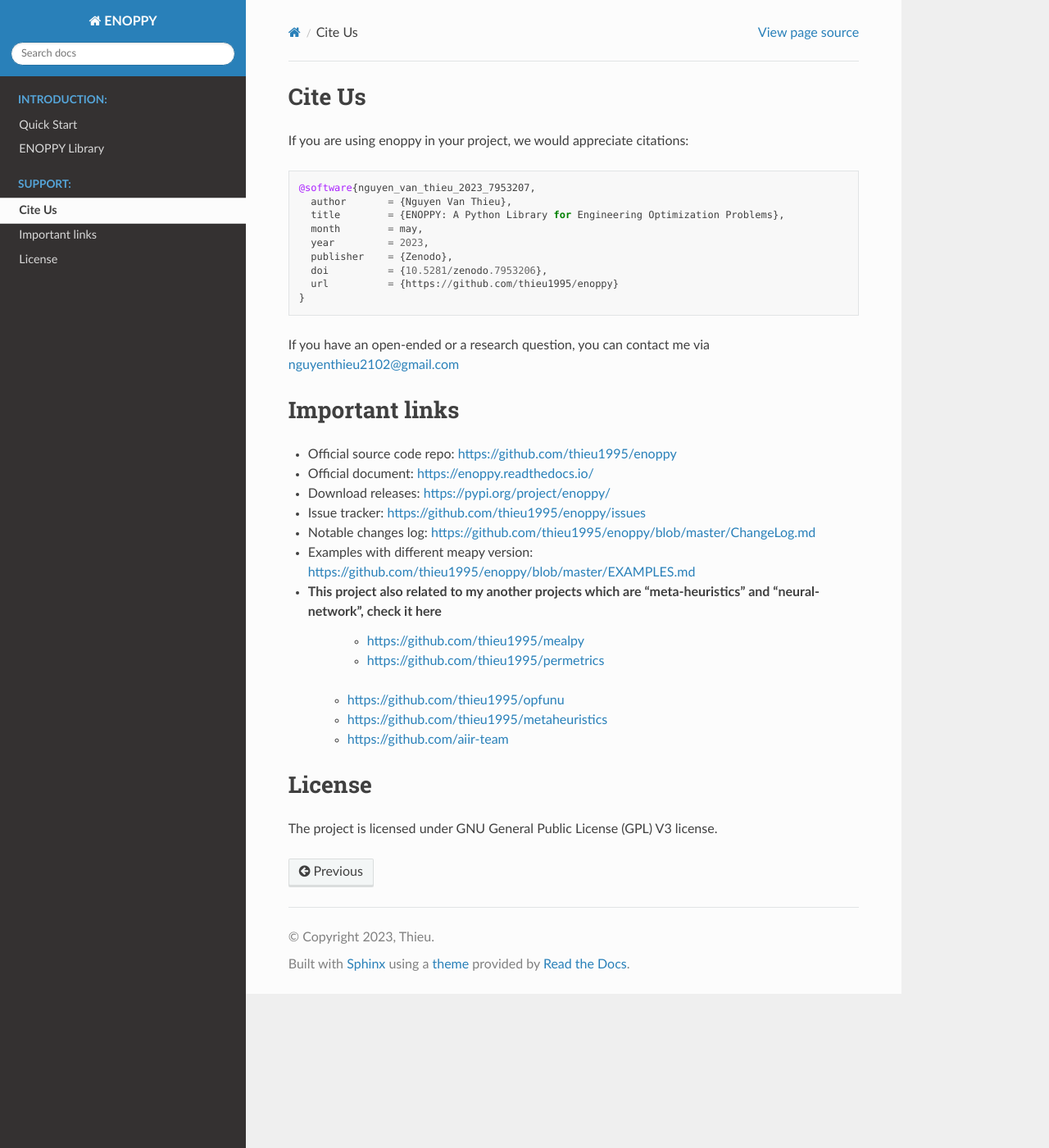
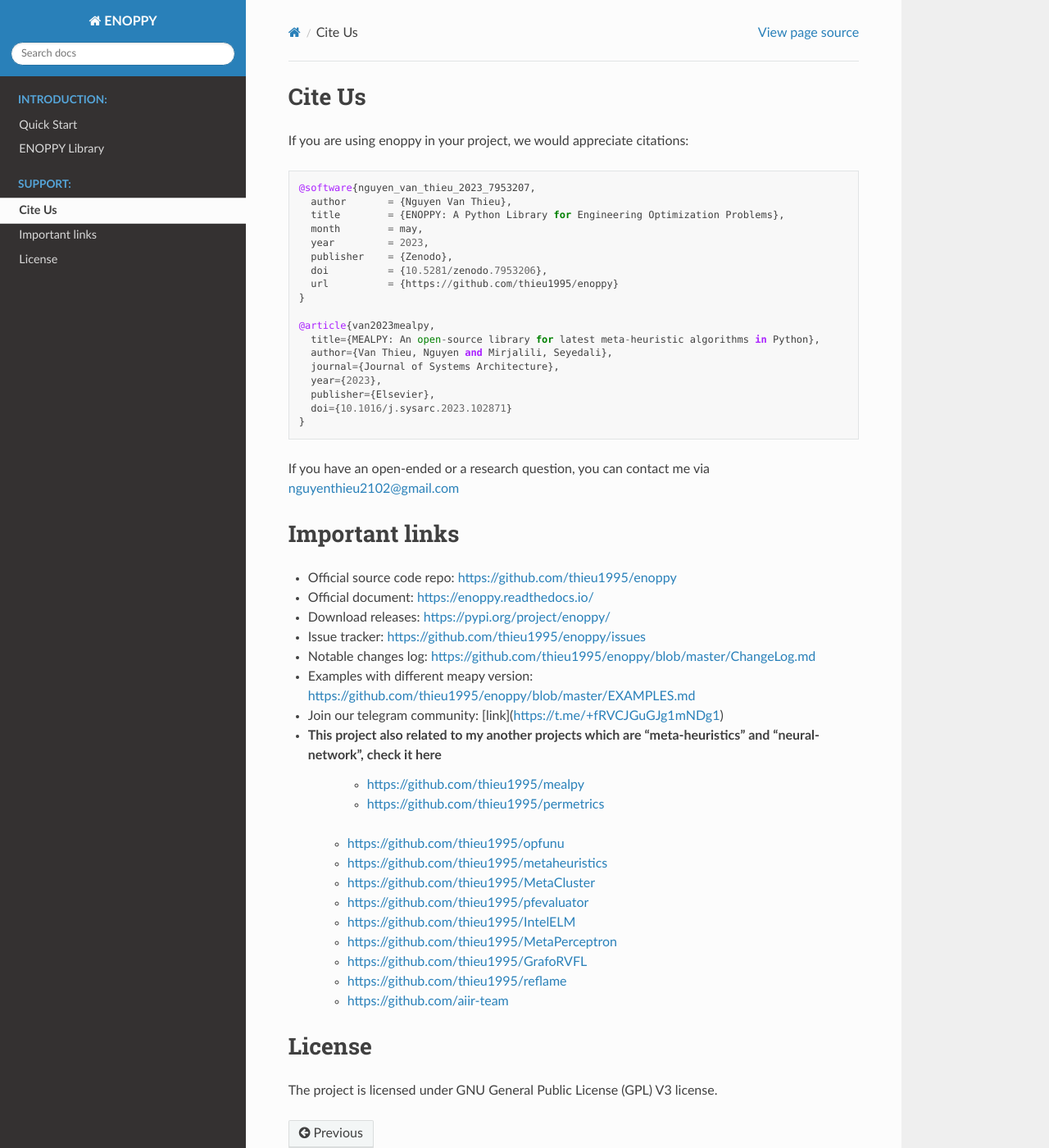
Before and after one commit to thieu1995/enoppy, a Sphinx documentation site: the page built from docs/source/pages/support.rst, in a window 1280 px wide and 1400 px high. Shown: the whole window at 82% size. Built offline with Sphinx 7.4.7 and the Read the Docs theme 2.0.0, drawn with Linux system fonts in a browser that asks for light colours.

Commit message:
Update docs

```diff
--- a/docs/source/pages/quick_start.rst
+++ b/docs/source/pages/quick_start.rst
@@ -8,7 +8,7 @@
 
 * Install the `current PyPI release <https://pypi.python.org/pypi/enoppy />`_::
 
-   $ pip install enoppy==0.1.0
+   $ pip install enoppy==0.1.1
 
 
 * Install directly from source code::
--- a/docs/source/pages/support.rst
+++ b/docs/source/pages/support.rst
@@ -2,9 +2,7 @@
 Cite Us
 =======
 
-If you are using enoppy in your project, we would appreciate citations:
-
-::
+If you are using enoppy in your project, we would appreciate citations::
 
 	@software{nguyen_van_thieu_2023_7953207,
 	  author       = {Nguyen Van Thieu},
@@ -14,6 +12,15 @@
 	  publisher    = {Zenodo},
 	  doi          = {10.5281/zenodo.7953206},
 	  url          = {https://github.com/thieu1995/enoppy}
+	}
+
+	@article{van2023mealpy,
+	  title={MEALPY: An open-source library for latest meta-heuristic algorithms in Python},
+	  author={Van Thieu, Nguyen and Mirjalili, Seyedali},
+	  journal={Journal of Systems Architecture},
+	  year={2023},
+	  publisher={Elsevier},
+	  doi={10.1016/j.sysarc.2023.102871}
 	}
 
 
@@ -30,12 +37,19 @@
 * Issue tracker: https://github.com/thieu1995/enoppy/issues
 * Notable changes log: https://github.com/thieu1995/enoppy/blob/master/ChangeLog.md
 * Examples with different meapy version: https://github.com/thieu1995/enoppy/blob/master/EXAMPLES.md
+* Join our telegram community: [link](https://t.me/+fRVCJGuGJg1mNDg1)
 
 * This project also related to my another projects which are "meta-heuristics" and "neural-network", check it here
 	* https://github.com/thieu1995/mealpy
 	* https://github.com/thieu1995/permetrics
     * https://github.com/thieu1995/opfunu
     * https://github.com/thieu1995/metaheuristics
+    * https://github.com/thieu1995/MetaCluster
+    * https://github.com/thieu1995/pfevaluator
+    * https://github.com/thieu1995/IntelELM
+    * https://github.com/thieu1995/MetaPerceptron
+    * https://github.com/thieu1995/GrafoRVFL
+    * https://github.com/thieu1995/reflame
     * https://github.com/aiir-team
 
 
```
Also changed, not shown: docs/source/index.rst (+1 -9 lines), .readthedocs.yaml (renamed from docs/readthedocs.yml).
